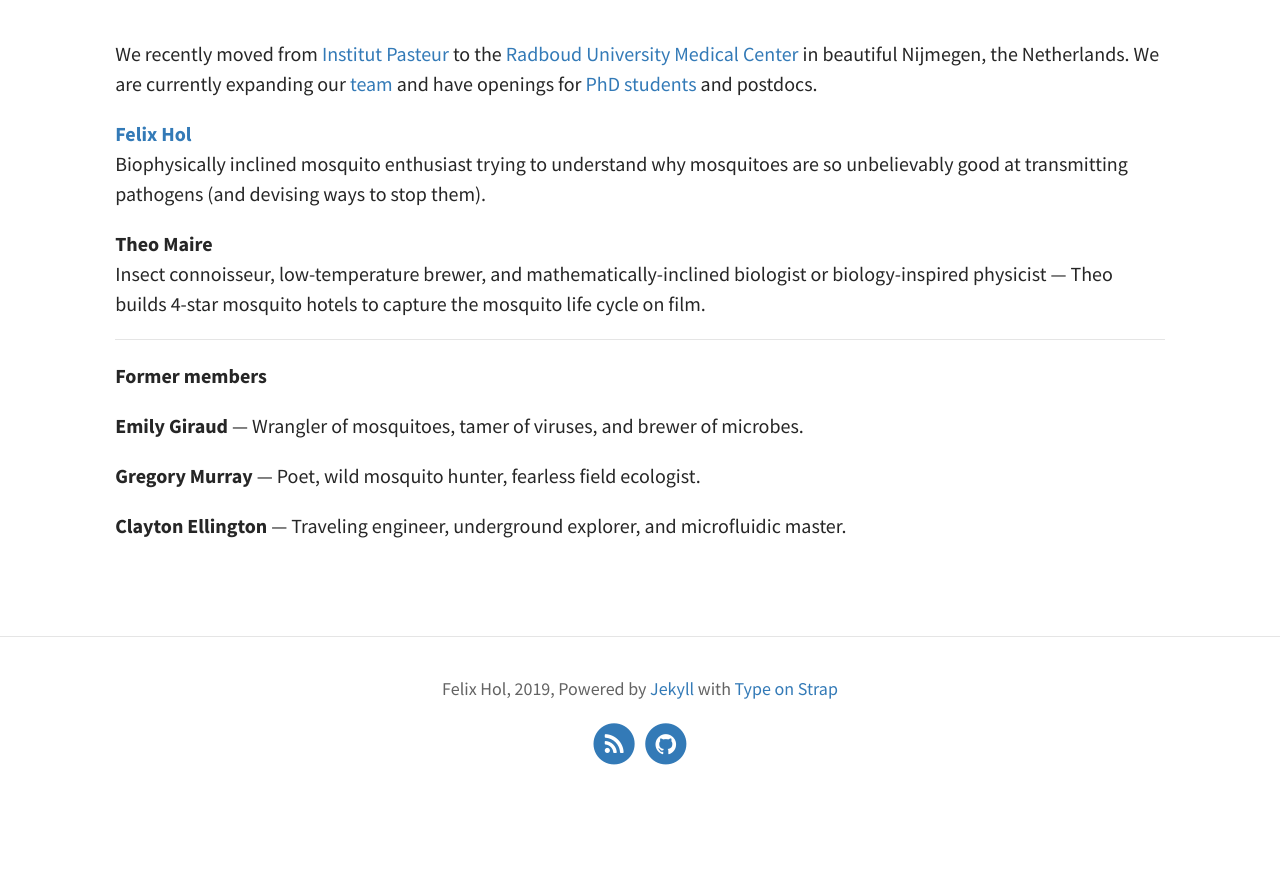
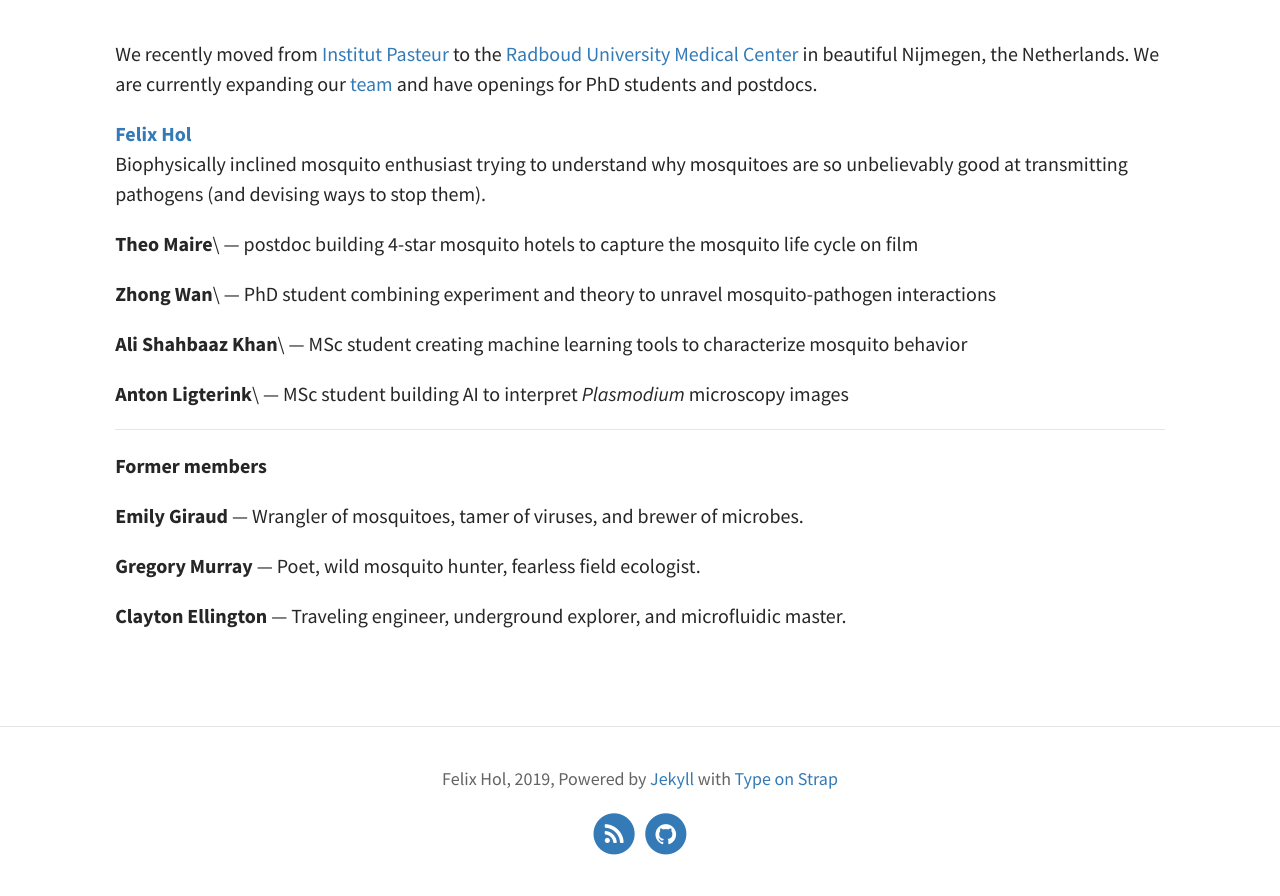
Before and after one commit to felixhol/felixhol.github.io, a Jekyll site: the page built from pages/03Team.md, in a window 1280 px wide. Shown: the part 283-1179 px from the top of the page. Built offline with Jekyll 4.4.1, drawn with Linux system fonts in a browser that asks for light colours; before the commit the page ends 1089 px from its top, so only the background shows below that.

Commit message:
team update

```diff
--- a/pages/03Team.md
+++ b/pages/03Team.md
@@ -6,13 +6,21 @@ feature-img: "assets/img/IMG_2273.JPG"
 tags:
 ---
 
-We recently moved from [Institut Pasteur](https://research.pasteur.fr/en/) to the [Radboud University Medical Center](https://www.radboudumc.nl/en/radboud-institute-for-molecular-life-sciences) in beautiful Nijmegen, the Netherlands. We are currently expanding our [team](/team/) and have openings for [PhD students](https://www.radboudumc.nl/en/vacancies/123901-phd-candidate-quantitative-approaches-to-understanding-mosquito-behavior-and-pathogen-transmi) and postdocs.
+We recently moved from [Institut Pasteur](https://research.pasteur.fr/en/) to the [Radboud University Medical Center](https://www.radboudumc.nl/en/radboud-institute-for-molecular-life-sciences) in beautiful Nijmegen, the Netherlands. We are currently expanding our [team](/team/) and have openings for PhD students and postdocs.
 
 [**Felix Hol**](/bio/)\
 Biophysically inclined mosquito enthusiast trying to understand why mosquitoes are so unbelievably good at transmitting pathogens (and devising ways to stop them).
 
-**Theo Maire**\
-Insect connoisseur, low-temperature brewer, and mathematically-inclined biologist or biology-inspired physicist &mdash; Theo builds 4-star mosquito hotels to capture the mosquito life cycle on film.
+**Theo Maire**\ &mdash; postdoc building 4-star mosquito hotels to capture the mosquito life cycle on film
+
+**Zhong Wan**\  &mdash; PhD student combining experiment and theory to unravel mosquito-pathogen interactions
+
+**Ali Shahbaaz Khan**\ &mdash; MSc student creating machine learning tools to characterize mosquito behavior
+
+**Anton Ligterink**\ &mdash; MSc student building AI to interpret *Plasmodium* microscopy images
+
+
+
 
 
 ------
```
